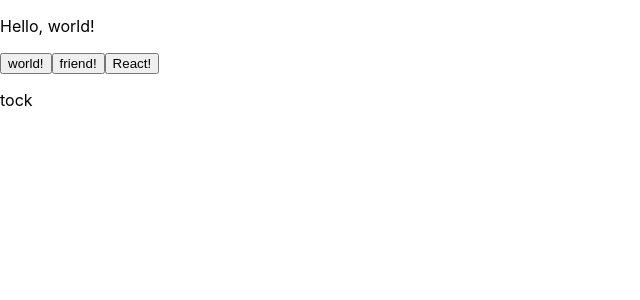
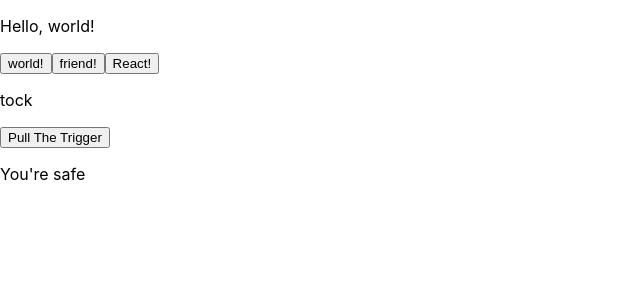
Before and after one commit to Nishat322/react-playground-v2, a React (Create React App) app: page / in a window 1280 px wide. Shown: the top 300 px of the page, without its empty margins (0-640 px from the left). Built offline with nearby package versions, Linux system fonts and the light colour scheme.

Commit message:
Roulette Gun

```diff
--- a/src/state-drills/App.js
+++ b/src/state-drills/App.js
@@ -1,6 +1,7 @@
 import React, { Component } from 'react'
 import HelloWorld from './HelloWorld'
 import Bomb from './Bomb'
+import RouletteGun from './RouletteGun'
 
 class App extends Component {
     state = {  }
@@ -9,6 +10,7 @@ class App extends Component {
             <div className = 'App'>
                 <HelloWorld/>
                 <Bomb/>
+                <RouletteGun/>
             </div>
         )
     }
--- /dev/null
+++ b/src/state-drills/RouletteGun.js
@@ -0,0 +1,55 @@
+import React, { Component } from 'react'
+
+class RouletteGun extends Component {
+
+    state = {
+        chamber: null,
+        spinningTheChamber : false
+    }
+
+    static defaultProps = {
+        bulletInChamber: 8
+    }
+
+    handleButtonClicked = () => {
+        this.setState({
+            spinningTheChamber : true
+        })
+
+        this.timeout = setTimeout(() => {
+            const randomNumber = Math.ceil(Math.random() * 8)
+            this.setState({
+                spinningTheChamber: false,
+                chamber: randomNumber
+            })
+        }, 3000);
+    }
+
+    componentWillUnmount(){
+        clearTimeout(this.timeout)
+    }
+
+    renderDisplay(){
+        if(this.state.spinningTheChamber === true){
+            return 'spinning the chamber and pulling the trigger!'
+        }
+        else if (this.state.chamber === this.props.bulletInChamber){
+            return 'BANG!!!'
+        }
+        else {
+            return 'You\'re safe'
+        }
+    }
+    render() {
+        return (
+           <div className = 'RouletteGun'>
+               <button onClick = {this.handleButtonClicked}>
+                   Pull The Trigger
+               </button>
+               <p>{this.renderDisplay()}</p>
+           </div>
+        )
+    }
+}
+
+export default RouletteGun
```
